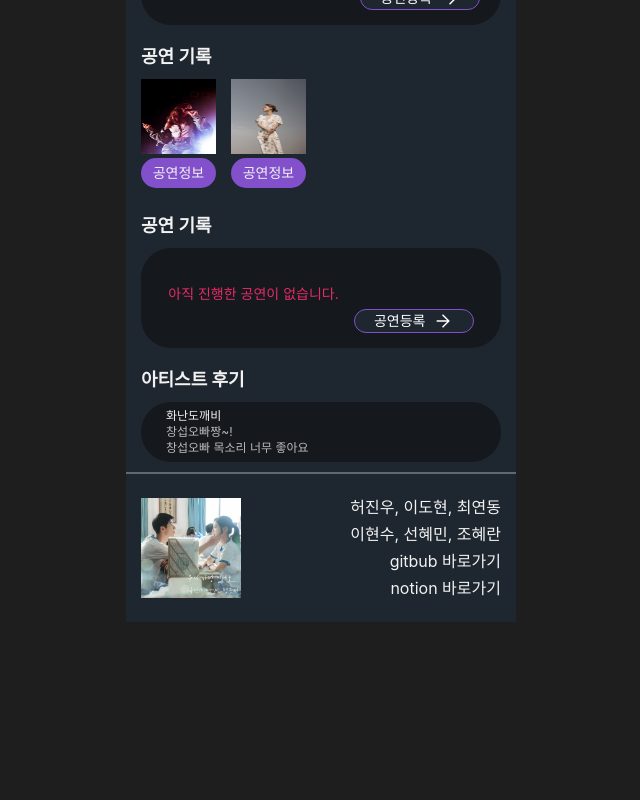
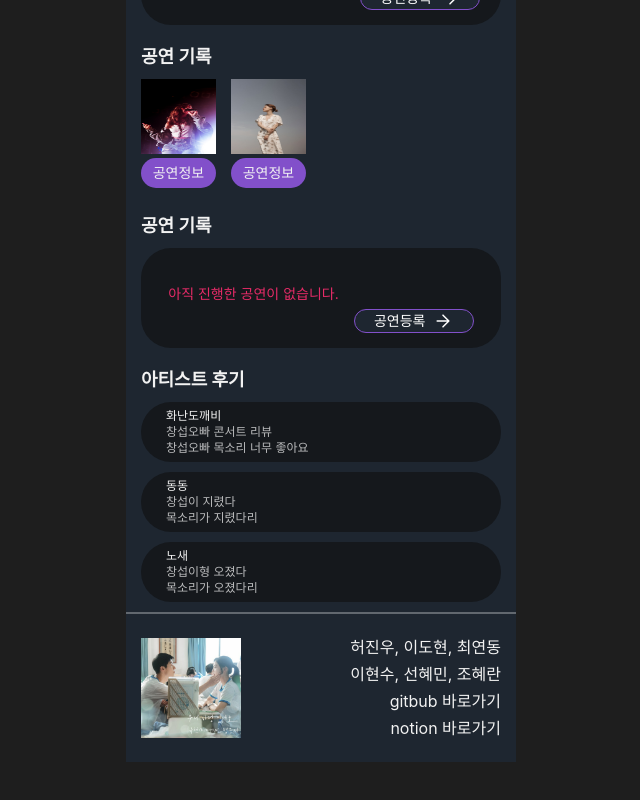
Before and after one commit to codestates-seb/seb44_main_025, a React (Create React App) app in the folder client/: page /artistpage in a window 1280 px wide. Shown: the part 1041-1841 px from the top of the page, without its empty margins (319-959 px from the left). Before the commit the page ends 1713 px from the top, so only its background shows below. Built offline with nearby package versions, Linux system fonts and the light colour scheme; no server answers.

Commit message:
Feat: 아트스트페이지 기능구현

```diff
--- /dev/null
+++ b/client/public/dummy/review.json
@@ -0,0 +1,20 @@
+[
+  {
+    "artistId": 1,
+    "nickname": "화난도깨비",
+    "title": "창섭오빠 콘서트 리뷰",
+    "content": "창섭오빠 목소리 너무 좋아요"
+  },
+  {
+    "artistId": 1,
+    "nickname": "동동",
+    "title": "창섭이 지렸다",
+    "content": "목소리가 지렸다리"
+  },
+  {
+    "artistId": 1,
+    "nickname": "노새",
+    "title": "창섭이형 오졌다",
+    "content": "목소리가 오졌다리"
+  }
+]
--- a/client/src/components/review/Review.tsx
+++ b/client/src/components/review/Review.tsx
@@ -1,12 +1,19 @@
 import { styled } from 'styled-components';
 
-export default function Review() {
+interface Reviewlist {
+  nickname: string;
+  title: string;
+  artistId?: number;
+  content: string;
+}
+
+export default function Review(props: Reviewlist) {
   return (
     <S.ReviewWrapper>
       <S.ReviewDetail>
-        <S.UserNickname>화난도깨비</S.UserNickname>
-        <S.Reviewcontent>창섭오빠짱~!</S.Reviewcontent>
-        <S.Reviewcontent>창섭오빠 목소리 너무 좋아요</S.Reviewcontent>
+        <S.UserNickname>{props.nickname}</S.UserNickname>
+        <S.Reviewcontent>{props.title}</S.Reviewcontent>
+        <S.Reviewcontent>{props.content}</S.Reviewcontent>
       </S.ReviewDetail>
     </S.ReviewWrapper>
   );
--- a/client/src/pages/Artist.tsx
+++ b/client/src/pages/Artist.tsx
@@ -14,6 +14,7 @@ import axios from 'axios';
 import {
   ArtistpageList,
   ArtistpagePerformanceList,
+  ArtistpageReviewList,
 } from '../zustand/artistpage.stores';
 
 interface Artistpage {
@@ -38,18 +39,20 @@ interface Performancelist {
   imageUrl: string;
 }
 
-interface Performancelist {
+interface Reviewlist {
   nickname: string;
   title: string;
-  artistId: number;
+  artistId?: number;
   content: string;
 }
 
 export default function Artistpage() {
+  const { artistpageData } = ArtistpageList();
   const { setArtistpageData } = ArtistpageList();
-  const { artistpageData } = ArtistpageList();
   const { performanceData } = ArtistpagePerformanceList();
   const { setPerformanceData } = ArtistpagePerformanceList();
+  const { reviewData } = ArtistpageReviewList();
+  const { setReviewData } = ArtistpageReviewList();
 
   useEffect(() => {
     const fetchData = async () => {
@@ -58,8 +61,10 @@ export default function Artistpage() {
         const responseperformance = await axios.get(
           '/dummy/performancelist.json'
         );
+        const responsereview = await axios.get('/dummy/review.json');
         setArtistpageData(response.data.artist);
         setPerformanceData(responseperformance.data);
+        setReviewData(responsereview.data);
       } catch (error) {
         console.error(error);
       }
@@ -164,9 +169,19 @@ export default function Artistpage() {
 
             <S.MyreviewContainer>
               <S.SubTitle>아티스트 후기</S.SubTitle>
-              <S.ReviewWrapper>
-                <Review />
-              </S.ReviewWrapper>
+              {reviewData
+                .filter((item: Reviewlist) => item.artistId === 1)
+                .map((el: Reviewlist, i) => {
+                  return (
+                    <S.ReviewWrapper key={i}>
+                      <Review
+                        nickname={el.nickname}
+                        title={el.title}
+                        content={el.content}
+                      />
+                    </S.ReviewWrapper>
+                  );
+                })}
             </S.MyreviewContainer>
 
             <Footer />
--- a/client/src/pages/MyPage.tsx
+++ b/client/src/pages/MyPage.tsx
@@ -101,9 +101,9 @@ export default function Mypage() {
           <S.MyreviewContainer>
             <S.SubTitle>내가 작성한 후기</S.SubTitle>
             <S.ReviewWrapper>
-              <Review />
-              <Review />
-              <Review />
+              <Review nickname={''} title={''} content={''} />
+              <Review nickname={''} title={''} content={''} />
+              <Review nickname={''} title={''} content={''} />
             </S.ReviewWrapper>
           </S.MyreviewContainer>
           <Footer />
--- a/client/src/pages/PerformanceInfo.tsx
+++ b/client/src/pages/PerformanceInfo.tsx
@@ -174,8 +174,8 @@ const PerformanceInfo = () => {
           <ArtistContainer />
           <S.Heading3>후기</S.Heading3>
           <S.ReviewContainer>
-            <Review />
-            <Review />
+            <Review nickname={''} title={''} content={''} />
+            <Review nickname={''} title={''} content={''} />
           </S.ReviewContainer>
           <S.BottomStickyContainer>
             {/* TODO: 공연 일정과 현재 시각 비교 -> 예약하기 / 후기등록 조건부 렌더링 */}
--- a/client/src/zustand/artistpage.stores.tsx
+++ b/client/src/zustand/artistpage.stores.tsx
@@ -21,6 +21,13 @@ interface Performancelist {
   imageUrl: string;
 }
 
+interface Reviewlist {
+  nickname: string;
+  title: string;
+  artistId?: number;
+  content: string;
+}
+
 type Store1 = {
   artistpageData: Artistpage[] | [];
   setArtistpageData: (state: Artistpage[]) => void;
@@ -29,6 +36,11 @@ type Store1 = {
 type Store2 = {
   performanceData: Performancelist[] | [];
   setPerformanceData: (state: Performancelist[]) => void;
+};
+
+type Store3 = {
+  reviewData: Reviewlist[] | [];
+  setReviewData: (state: Reviewlist[]) => void;
 };
 
 export const ArtistpageList = create<Store1>(set => ({
@@ -40,3 +52,8 @@ export const ArtistpagePerformanceList = create<Store2>(set => ({
   performanceData: [],
   setPerformanceData: state => set({ performanceData: state }),
 }));
+
+export const ArtistpageReviewList = create<Store3>(set => ({
+  reviewData: [],
+  setReviewData: state => set({ reviewData: state }),
+}));
```
